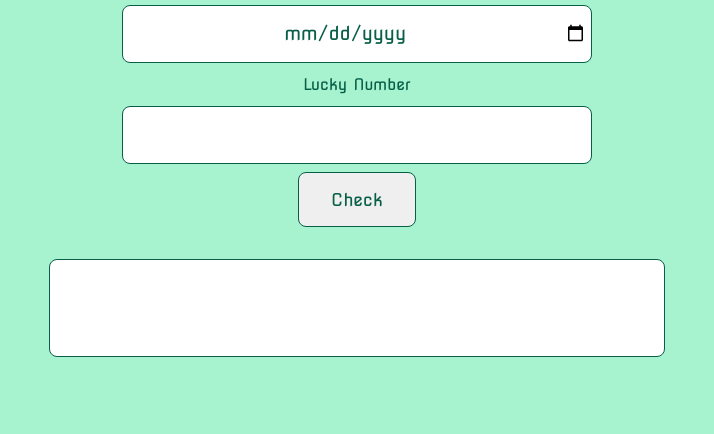
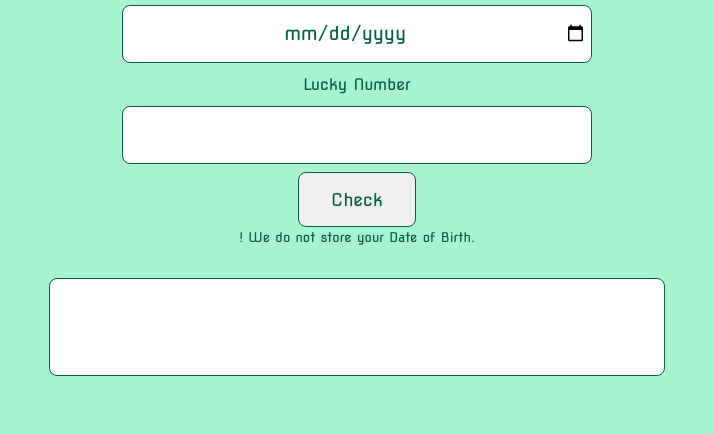
Before and after one commit to jeffrinmb/check-birthday-lucky, a plain HTML site: page index.html in a window 1280 px wide. Shown: the part 112-546 px from the top of the page, without its empty margins (283-997 px from the left). Drawn offline with Linux system fonts and the light colour scheme.

Commit message:
fix: added disclaimer

```diff
--- a/index.html
+++ b/index.html
@@ -15,6 +15,11 @@
       <label for="lucky-number">Lucky Number</label>
       <input type="number" id="lucky-number" />
       <button id="btn-check">Check</button>
+      <div id="disclaimer">
+        <small id="disclaimer-text"
+          >&excl; We do not store your Date of Birth.</small
+        >
+      </div>
       <div id="output-message"></div>
       <footer class="footer">
         <h3 class="title-footer">
```
